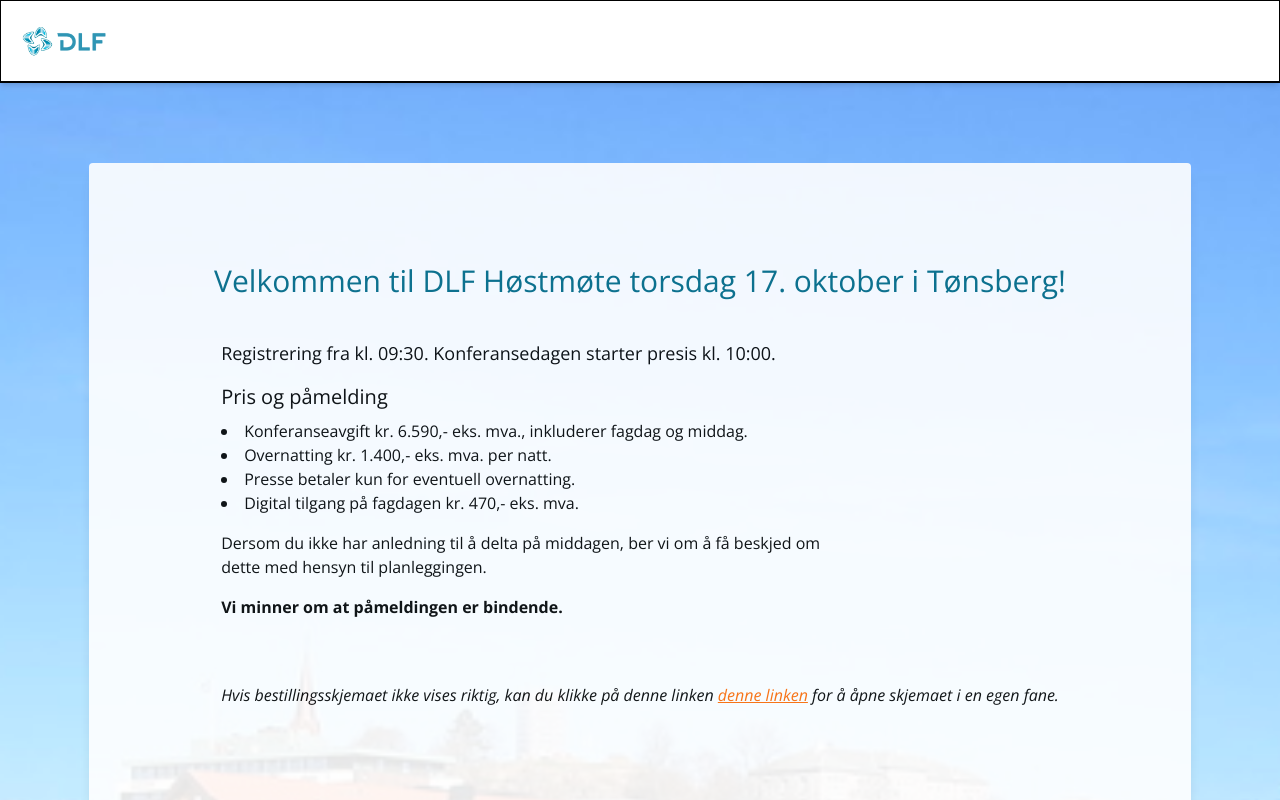
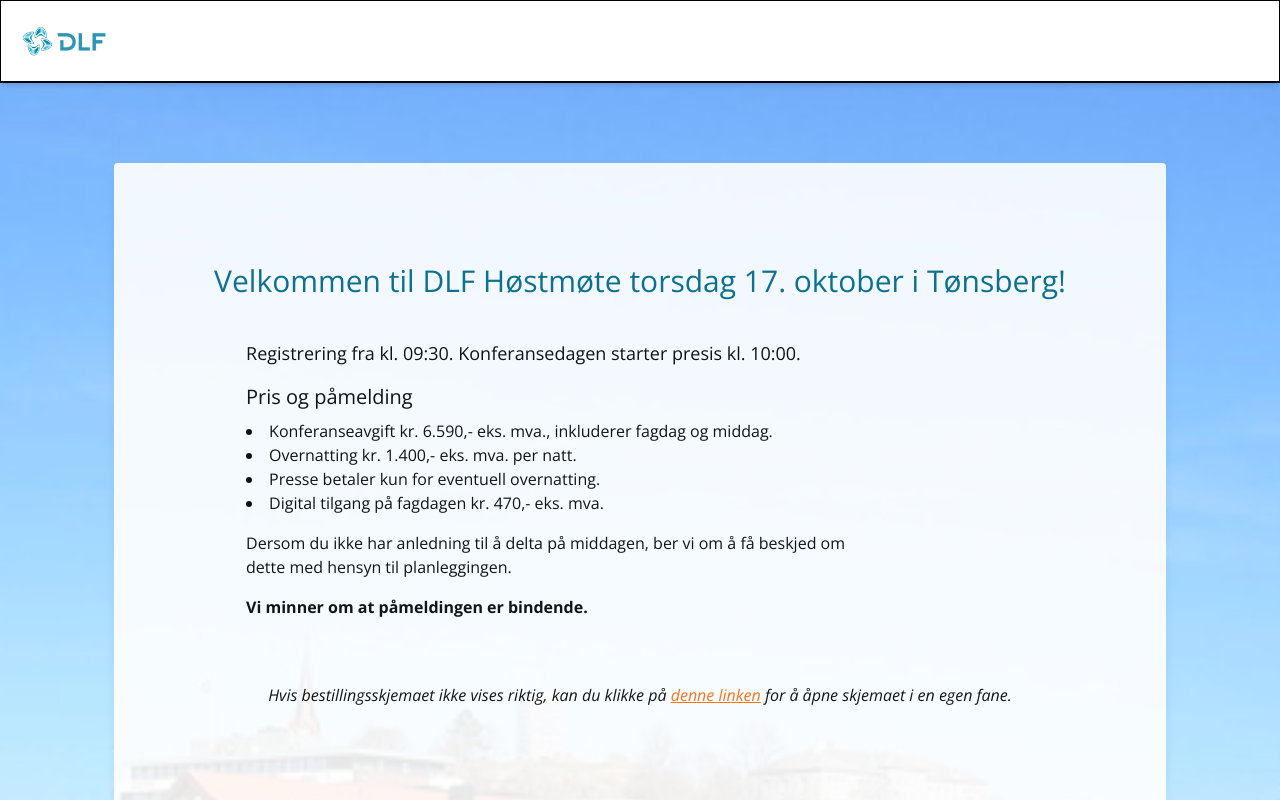
Before and after one commit to kmthorsnes/dlf-landing-page, a React (Vite) app: page / in a window 1280 px wide. Shown: the top 800 px of the page. Built offline with nearby package versions, Linux system fonts and the light colour scheme.

Commit message:
Update App.tsx

```diff
--- a/src/App.tsx
+++ b/src/App.tsx
@@ -70,8 +70,7 @@
                 </div>
                 <div id="checkin_registration"></div>
                 <p className="italic p-8">
-                  Hvis bestillingsskjemaet ikke vises riktig, kan du klikke på
-                  denne linken{" "}
+                  Hvis bestillingsskjemaet ikke vises riktig, kan du klikke på{" "}
                   <a
                     href="https://event.checkin.no/78425/dlf-hostmote-2024"
                     target="_blank"
```
